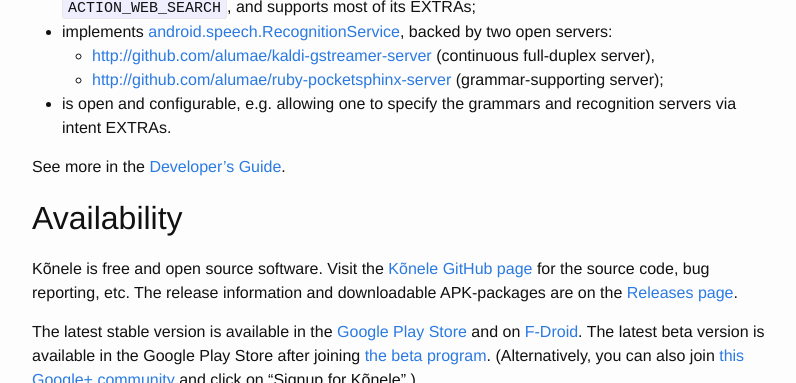
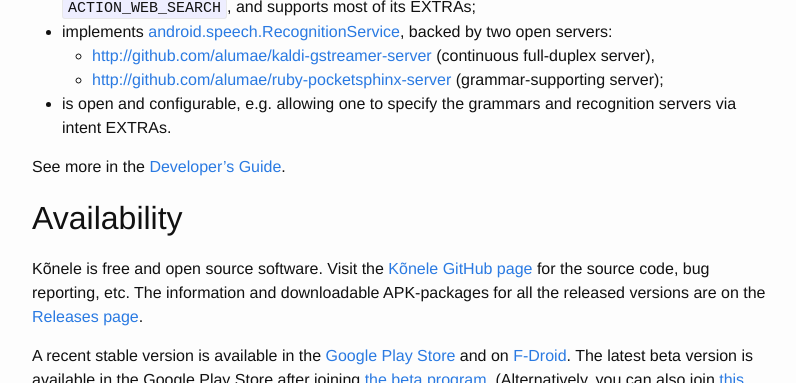
Before and after one commit to Kaljurand/K6nele, a Jekyll site: the page built from about.md, in a window 1280 px wide and 900 px high, scrolled down 1500 px, cut to the strip 0-383 px from the top of the window. Shown: the whole strip, without its empty margins (238-1034 px from the left). Built offline with Jekyll 4.4.1, drawn with Linux system fonts in a browser that asks for light colours.

Commit message:
Add image links to Google Play and F-Droid
+ clarify availability

```diff
--- a/about.md
+++ b/about.md
@@ -62,16 +62,16 @@
 
 Kõnele is free and open source software.
 Visit the [Kõnele GitHub page][k6nele-github] for the source code, bug reporting, etc.
-The release information and downloadable APK-packages are on the [Releases page][k6nele-releases].
+The information and downloadable APK-packages for all the released versions are on the [Releases page][k6nele-releases].
 
-The latest stable version is available in the [Google Play Store][k6nele-play]
+A recent stable version is available in the [Google Play Store][k6nele-play]
 and on [F-Droid][k6nele-fdroid].
 The latest beta version is available in the Google Play Store after joining
 [the beta program][k6nele-beta-link]. (Alternatively, you can also join
 [this Google+ community][k6nele-beta] and click on "Signup for Kõnele".)
 
-![](https://developer.android.com/images/brand/en_app_rgb_wo_60.png)
-![]({{ site.baseurl }}/images/en/available-on-fdroid.png)
+[![](https://developer.android.com/images/brand/en_app_rgb_wo_60.png)][k6nele-play]
+[![]({{ site.baseurl }}/images/en/available-on-fdroid.png)][k6nele-fdroid]
 
 ## Other
 
```
